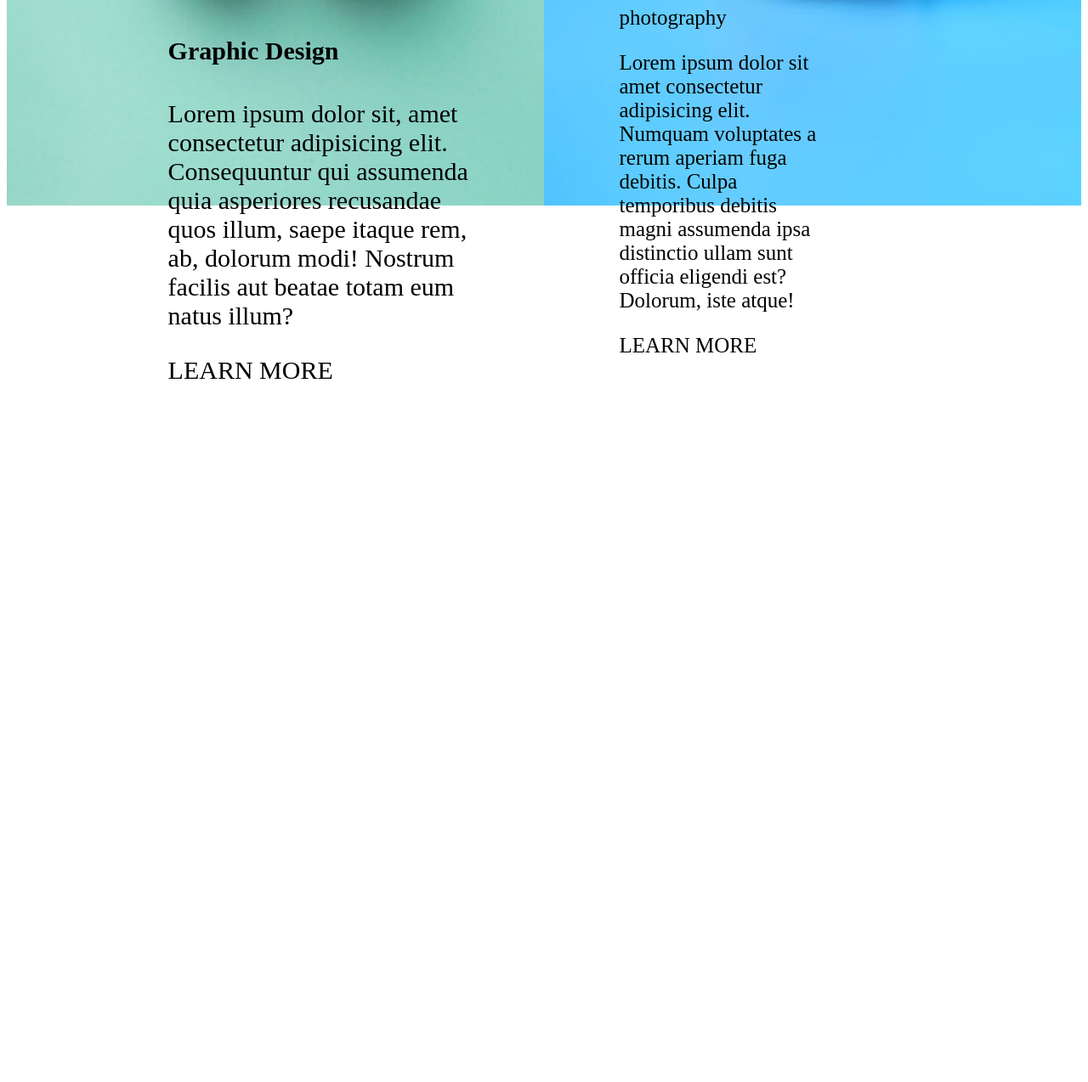
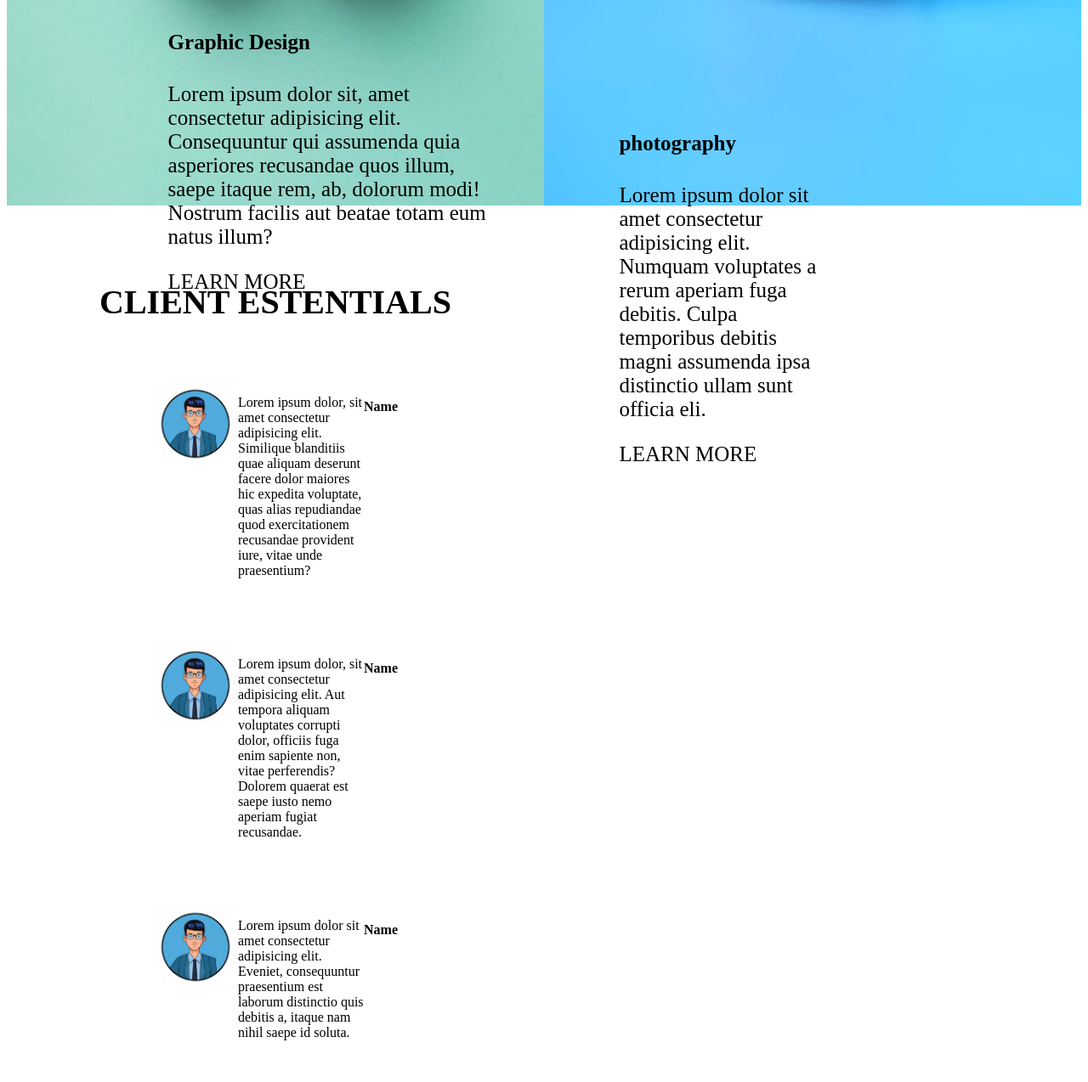
Before and after one commit to hgovindc/Works, a plain HTML site: page index.html in a window 1280 px wide. Shown: the part 2114-3388 px from the top of the page at 85% size. Before the commit the page ends 2597 px from the top, so only its background shows below. Drawn offline with Linux system fonts and the light colour scheme.

Commit message:
new file added

```diff
--- a/index.html
+++ b/index.html
@@ -39,11 +39,36 @@
         </div>
 
     <div class="child6"><img src="./image-photography.jpg" alt="">
-        <div class="text6"
+        <div class="text6">
         <h4>photography</h4>
-        <p>Lorem ipsum dolor sit amet consectetur adipisicing elit. Numquam voluptates a rerum aperiam fuga debitis. Culpa temporibus debitis magni assumenda ipsa distinctio ullam sunt officia eligendi est? Dolorum, iste atque!
-            <p>LEARN MORE</p>
+        <p>Lorem ipsum dolor sit amet consectetur adipisicing elit. Numquam voluptates a rerum aperiam fuga debitis. Culpa temporibus debitis magni assumenda ipsa distinctio ullam sunt officia eli.</p>
+    <p>LEARN MORE</p>
+</div>
         </div>
+        <div class="staffs">
+            <h3>CLIENT ESTENTIALS</h3>
+
+    <div class="staff">
+        <img src="./profile.png" alt="">
+        <p>Lorem ipsum dolor, sit amet consectetur adipisicing elit. Similique blanditiis quae aliquam deserunt facere dolor maiores hic expedita voluptate, quas alias repudiandae quod exercitationem recusandae provident iure, vitae unde praesentium?</p>
+        <h4>Name</h4>
+
+    </div>
+
+    <div class="staff">
+        <img src="./profile.png" alt="">
+<p>Lorem ipsum dolor, sit amet consectetur adipisicing elit. Aut tempora aliquam voluptates corrupti dolor, officiis fuga enim sapiente non, vitae perferendis? Dolorem quaerat est saepe iusto nemo aperiam fugiat recusandae.</p>
+<h4>Name</h4>
+</div>
+
+<div class="staff">
+    <img src="./profile.png" alt="">
+
+    <p>Lorem ipsum dolor sit amet consectetur adipisicing elit. Eveniet, consequuntur praesentium est laborum distinctio quis debitis a, itaque nam nihil saepe id soluta.</p>
+    <h4>Name</h4>
+</div>
+    </div>
+
 </div>
 
 
--- a/style.css
+++ b/style.css
@@ -93,12 +93,40 @@ h1{
     top: 55%;
     width: 60%;
     left: 30%;
-    font-size: 30px;
+    font-size: 25px;
 
 }
 .text6{
     position: absolute;
-    top: 90%;
+    top: 65%;
     width: 20%;
-left:57% ;
+      left:57%;
     font-size: 25px;
+}
+.staffs{
+        padding: 50px;
+        display: flex;
+        flex-wrap: wrap;
+    justify-content: space-evenly;
+
+
+    }
+    h3{
+        font-size: 40px;
+        text-align: center;
+
+    }
+    .staff{
+        display: flex;
+        padding: 30px;
+        width:18rem;
+        box-shadow: 0px opx 10px 10px;
+    }
+    .staff>img{
+        width: 100px;
+        height: 100px;
+    }
+
+
+
+    }
```
